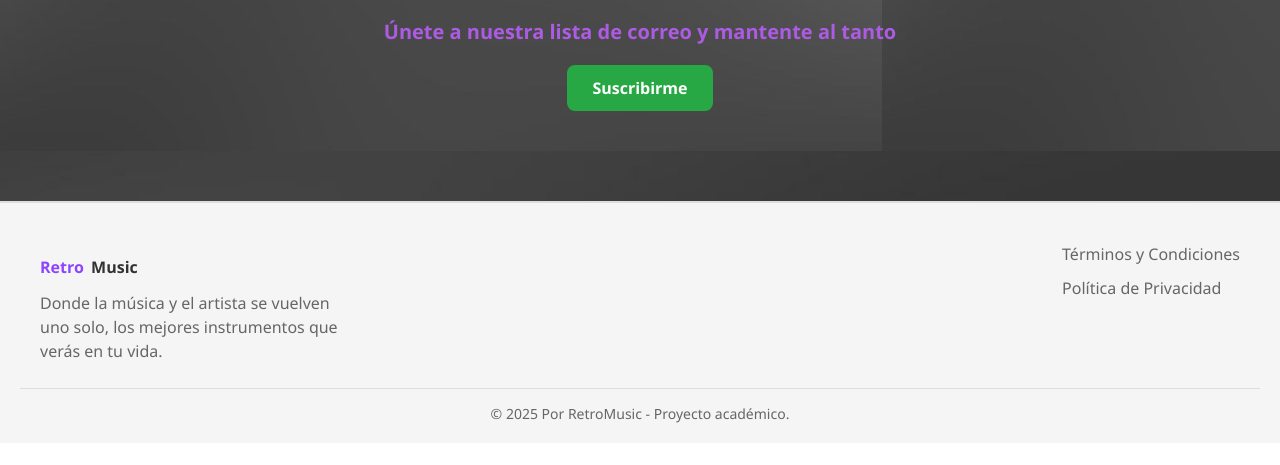
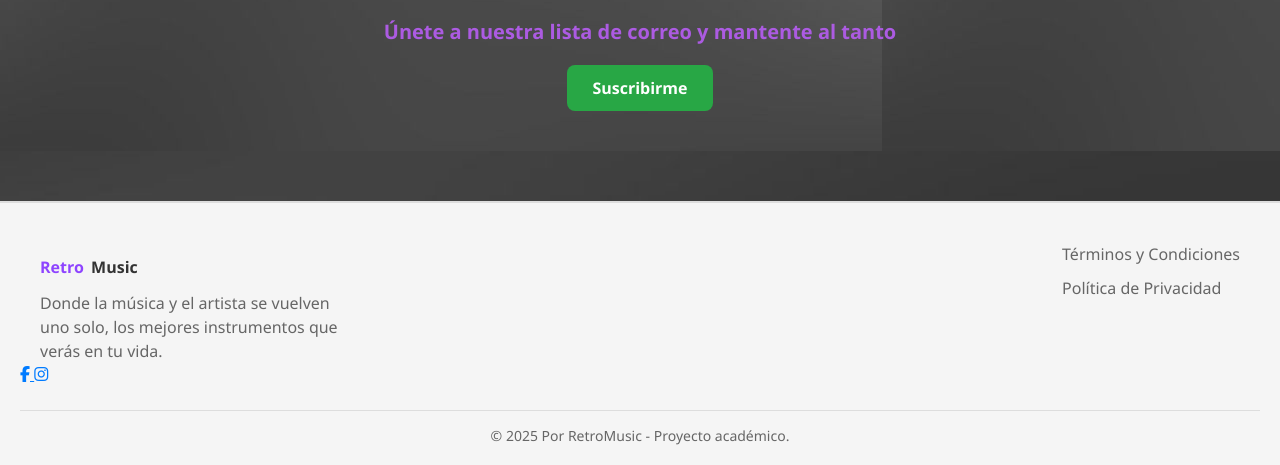
Before and after one commit to alexisacosta261203/Ecommerce-API-EquipoRetro-Music, a plain HTML site: page frontend/index.html in a window 1280 px wide. Shown: the part 452-917 px from the top of the page. Before the commit the page ends 895 px from the top, so only its background shows below. Drawn offline with Linux system fonts and the light colour scheme.

Commit message:
Add social media links to footer
Added social media links to the footer section.

```diff
--- a/frontend/index.html
+++ b/frontend/index.html
@@ -56,7 +56,23 @@
                 <a href="#">Política de Privacidad</a>
             </div>
         </div>
+        <div class="redes-sociales">
+            <a href="https://www.facebook.com/profile.php?id=61580623123898&sk=about"
+               class="red-social"
+               target="_blank"
+               rel="noopener noreferrer"
+               aria-label="Facebook">
+                <i class="fa-brands fa-facebook-f"></i>
+            </a>
 
+            <a href="https://www.instagram.com/retromusic377517/"
+               class="red-social"
+               target="_blank"
+               rel="noopener noreferrer"
+               aria-label="Instagram">
+                <i class="fa-brands fa-instagram"></i>
+            </a>
+        </div>
         <div class="footer-bottom">
             © 2025 Por RetroMusic - Proyecto académico.
         </div>
```
